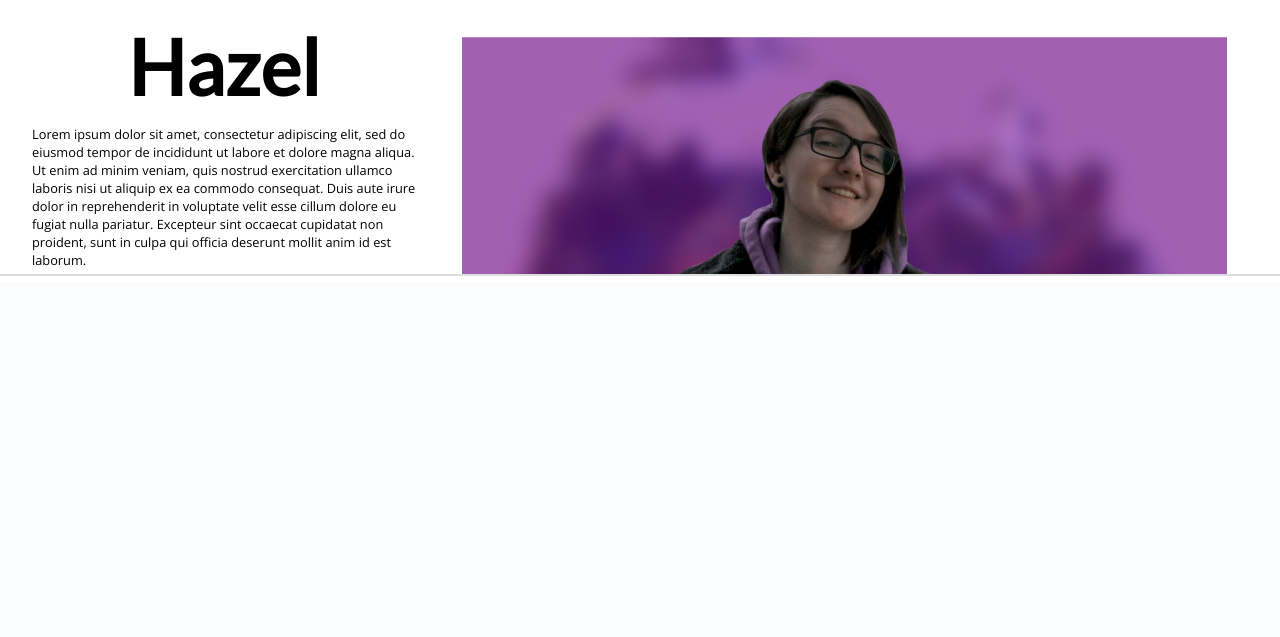
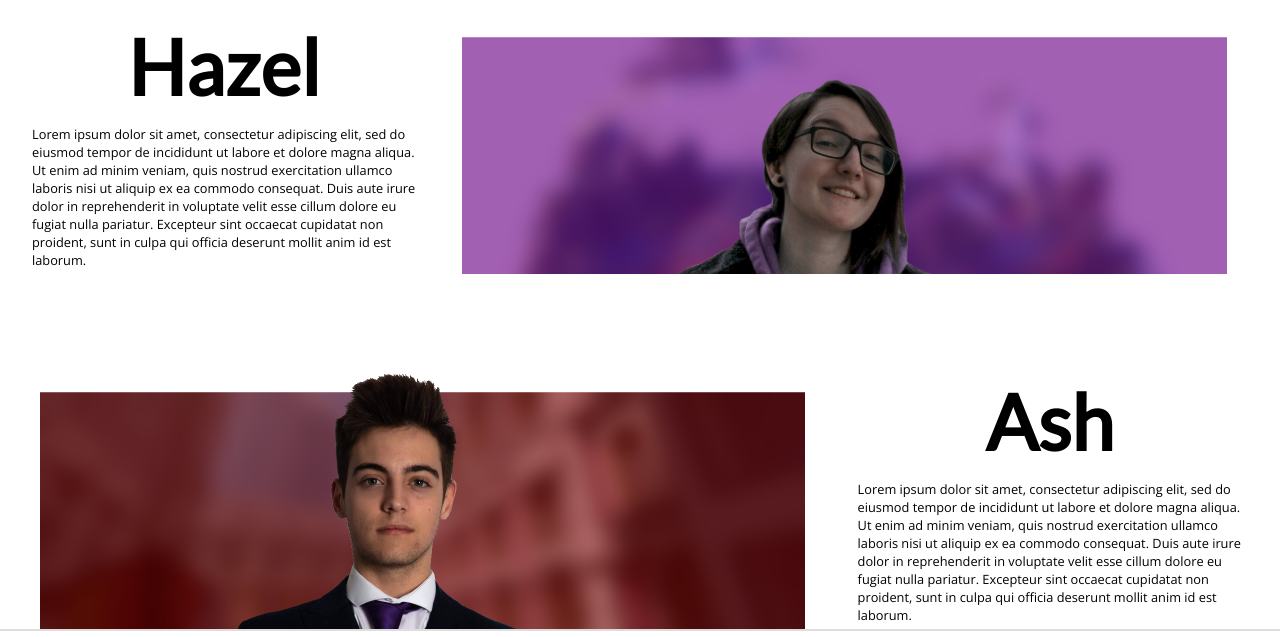
Before and after one commit to Lothiredon/lothiredon.github.io, a PHP site: page /about/about.html in a window 1280 px wide. Shown: the part 2778-3415 px from the top of the page. Before the commit the page ends 3054 px from the top, so only its background shows below. Run offline with PHP 8.4, Linux system fonts and the light colour scheme; some libraries are stand-ins or nearby versions.

Commit message:
Ash fix
-

```diff
--- a/about/about.html
+++ b/about/about.html
@@ -488,6 +488,24 @@
 
 			</div>
 
+			<div class="testemonial-wrapper-3">
+
+			<div class="portrait-wrapper-3">
+				<div id="portrait1" class="cd-background-wrapper-3">
+				   <figure class="cd-floating-background">
+					  <img class="cd-portrait-bg-3" src="portraits/ash_bg.png" alt="image-1">
+					  <img class="cd-portrait-img-3" src="portraits/aaron_portrait.png" alt="image-2">
+				   </figure>
+				</div>
+			</div>
+
+			<div class="portrait-textbox-3">
+				<h1>Ash</h1>
+				<p>Lorem ipsum dolor sit amet, consectetur adipiscing elit, sed do eiusmod tempor de incididunt ut labore et dolore magna aliqua. Ut enim ad minim veniam, quis nostrud exercitation ullamco laboris nisi ut aliquip ex ea commodo consequat. Duis aute irure dolor in reprehenderit in voluptate velit esse cillum dolore eu fugiat nulla pariatur. Excepteur sint occaecat cupidatat non proident, sunt in culpa qui officia deserunt mollit anim id est laborum.<p>
+			</div>
+
+			</div>
+
 			<!--<script src="main_parallax.js"></script>-->
 			<script>
 				$(".cd-background-wrapper-1").mousemove(function(e) {
@@ -521,6 +539,22 @@
 				}
 			</script>
 
+			<script>
+				$(".cd-background-wrapper-3").mousemove(function(e) {
+				  parallaxIt(e, ".cd-portrait-bg-3", -200);
+				  parallaxIt(e, ".cd-portrait-img-3", -30);
+				});
+
+				function parallaxIt(e, target, movement) {
+				  var $this = $(".cd-background-wrapper-3");
+				  var relX = e.pageX - $this.offset().left;
+
+				  TweenMax.to(target, 1, {
+					x: (relX - $this.width() / 2) / $this.width() * movement
+				  });
+				}
+			</script>
+
 	</div>
 
 	<script src="jquery.mobile.custom.min.js"></script>
--- a/about/stylesheet.css
+++ b/about/stylesheet.css
@@ -880,3 +880,33 @@ ol, ul{
 .cd-portrait-img-2 {
 	transform: translateX(15%);
 }
+
+/*-----PORTRAIT 2-----*/
+
+.testemonial-wrapper-3 {
+	position: relative;
+	margin-top: 5%;
+}
+
+.portrait-wrapper-3 {
+	position: relative;
+	margin-top: 0%;
+	height: 100%;
+	width: 66%;
+	left: 0%;
+	overflow: hidden;
+}
+
+.portrait-textbox-3 {
+	position: absolute;
+	z-index: 30;
+	width: 30%;
+	left: 67%;
+	top: 10%;
+	font-size: 1vmax;
+	font-family: 'Open Sans';
+}
+
+.cd-portrait-img-3 {
+	transform: translateX(15%);
+}
```
